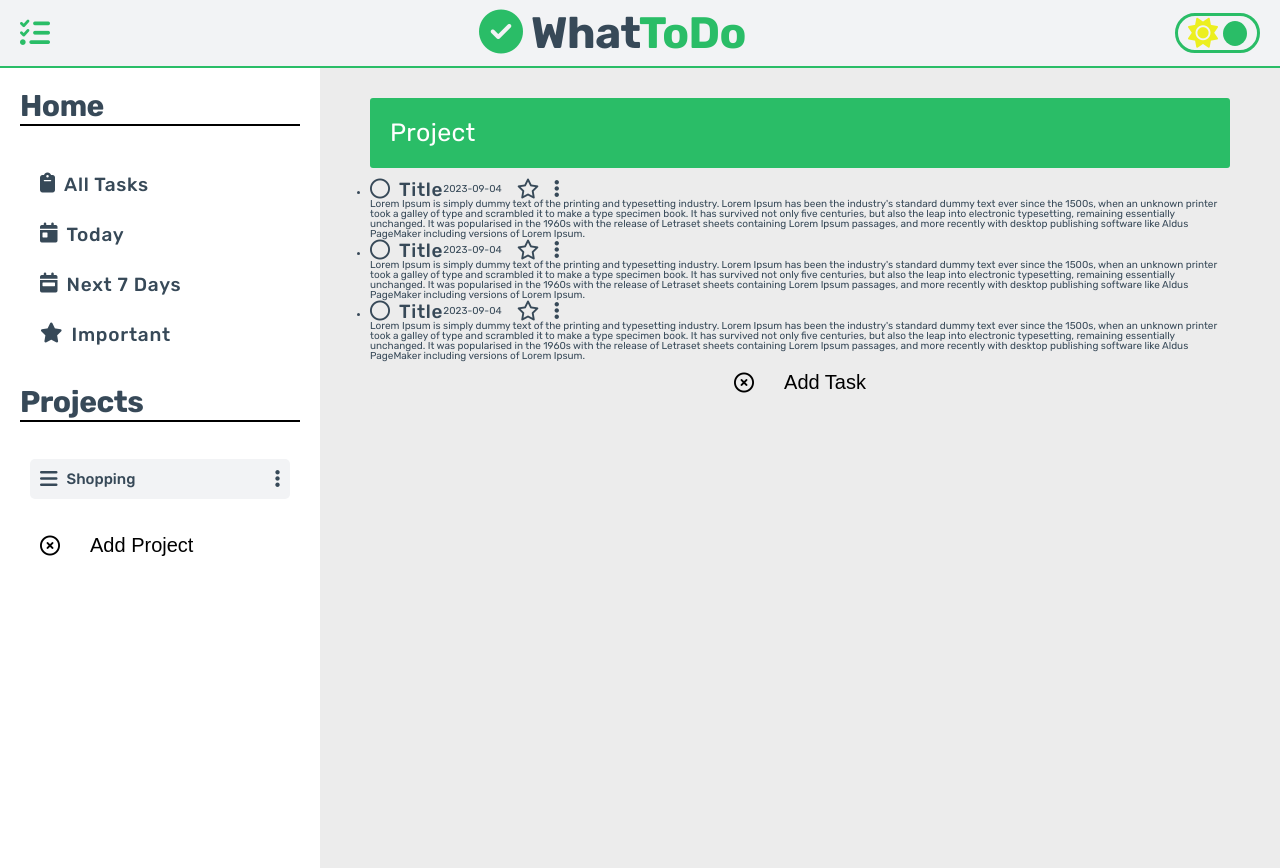
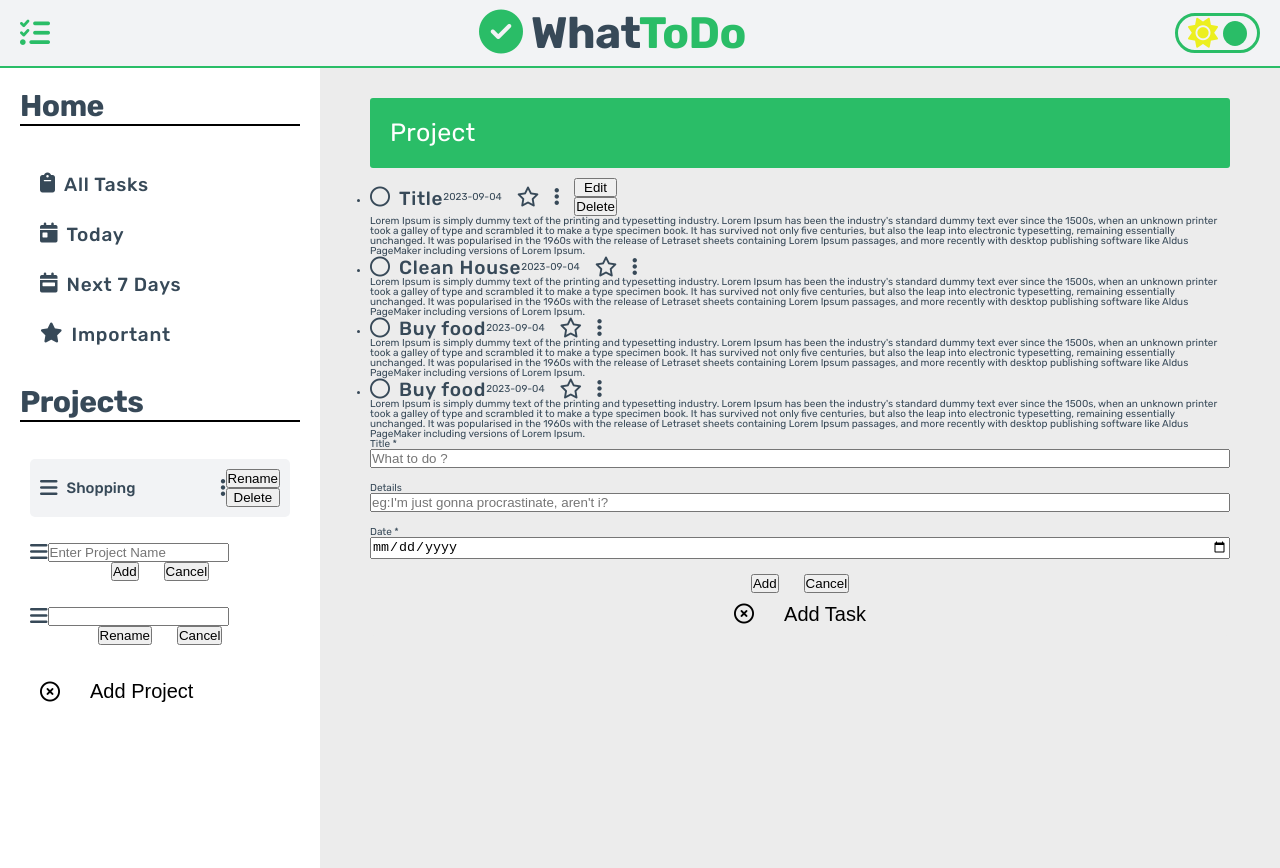
Before and after one commit to Gliga2002/to-do, a plain HTML site: page index.html in a window 1280 px wide. Drawn offline with Linux system fonts and the light colour scheme.

Commit message:
Finish prototype U

```diff
--- a/index.html
+++ b/index.html
@@ -46,15 +46,54 @@
       </div>
       <p class="heading-secondary section-aside--title">Projects</p>
       <div class="projects flex flex--column gap--md">
+
        <div class="project flex flex--center-v">
         <i class="fa-solid fa-bars fa-2x"></i>
         <p class="project--name">Shopping</p>
         <i class="fa-solid fa-ellipsis-vertical fa-2x"></i>
+
+         <!-- OVO ISTO IDE U JS -->
+        <div class="pop-up pop-up--rename flex flex--column">
+          <button>Rename</button>
+          <button>Delete</button>
+         </div>
        </div>
+
+
+
+
+
+
+       <!-- OVO IDE U JS -->
+       <form class="project-form">
+        <div class="project-form-input-box flex flex--center-v margin-bottom--es">
+          <i class="fa-solid fa-bars fa-2x"></i>
+          <input type="text" placeholder="Enter Project Name" class="  input-box-input margin-left--es"/>
+
+         </div>
+         <div class="project-form-btns flex flex--center gap--md">
+          <button class="btn btn--add">Add</button>
+          <button class="btn btn--cancel">Cancel</button>
+        </div>
+       </form>
+
+       <form class="project-form">
+        <div class="project-form-input-box flex flex--center-v margin-bottom--es">
+          <i class="fa-solid fa-bars fa-2x"></i>
+          <input type="text" class="  input-box-input margin-left--es"/>
+         </div>
+         <div class="project-form-btns flex flex--center gap--md">
+          <button class="btn btn--add">Rename</button>
+          <button class="btn btn--cancel">Cancel</button>
+        </div>
+       </form>
+
+
        <button class="project-add flex flex--center-v ">
         <i class="fa-regular fa-circle-xmark"></i>
         <span class="project-add--name margin-left--md">Add Project</span>
        </button>
+
       </div>
     </aside>
 
@@ -62,7 +101,7 @@
       <div class="main">
         <h3 class="main-title heading-tertiary">Project</h3>
         <div class="tasks">
-          <ul class="tasks--lists margin-bottom--md">
+          <ul class="tasks--lists margin-left--sm ">
             <!-- OVO CES U JS, SAMO POKAZNO OVDE -->
             <li class="tasks--item margin-bottom--es">
               <div class="task">
@@ -72,6 +111,37 @@
                     <!-- <i class="fa-regular fa-circle-check" style="color:var(--color-green)"></i> -->
                     <i class="fa-regular fa-circle fa-2x"></i>
                     <p class="subheading">Title</p>
+                  </div>
+                  <div class="task-header--right flex flex--center-v gap--sm">
+                    <div class="task-date">2023-09-04</div>
+                    <!-- Kad se klikne popuni se-->
+
+                    <!-- <i class="fa-solid fa-star fa-2x" style="color:var(--color-yellow--dark)"></i> -->
+                    <i class="fa-regular fa-star fa-2x"></i>
+                    <i class="fa-solid fa-ellipsis-vertical fa-2x"></i>
+                    <!-- I OVO IDE U JS -->
+                    <div class="pop-up pop-up--edit flex flex--column">
+                      <button>Edit</button>
+                      <button>Delete</button>
+                     </div>
+                  </div>
+                </div>
+                <div class="task-body">
+                  <p class="task-body--text">
+                    Lorem Ipsum is simply dummy text of the printing and typesetting industry. Lorem Ipsum has been the industry's standard dummy text ever since the 1500s, when an unknown printer took a galley of type and scrambled it to make a type specimen book. It has survived not only five centuries, but also the leap into electronic typesetting, remaining essentially unchanged. It was popularised in the 1960s with the release of Letraset sheets containing Lorem Ipsum passages, and more recently with desktop publishing software like Aldus PageMaker including versions of Lorem Ipsum.
+                  </p>
+                </div>
+              </div>
+            </li>
+
+            <li class="tasks--item margin-bottom--es">
+              <div class="task">
+                <div class="task-header flex">
+                  <div class="task-header--left flex flex--center-v gap--es">
+                    <!-- Kad se klikne -->
+                    <!-- <i class="fa-regular fa-circle-check" style="color:var(--color-green)"></i> -->
+                    <i class="fa-regular fa-circle fa-2x"></i>
+                    <p class="subheading">Clean House</p>
                   </div>
                   <div class="task-header--right flex flex--center-v gap--sm">
                     <div class="task-date">2023-09-04</div>
@@ -97,7 +167,7 @@
                     <!-- Kad se klikne -->
                     <!-- <i class="fa-regular fa-circle-check" style="color:var(--color-green)"></i> -->
                     <i class="fa-regular fa-circle fa-2x"></i>
-                    <p class="subheading">Title</p>
+                    <p class="subheading">Buy food</p>
                   </div>
                   <div class="task-header--right flex flex--center-v gap--sm">
                     <div class="task-date">2023-09-04</div>
@@ -116,6 +186,7 @@
               </div>
             </li>
 
+
             <li class="tasks--item margin-bottom--es">
               <div class="task">
                 <div class="task-header flex">
@@ -123,7 +194,7 @@
                     <!-- Kad se klikne -->
                     <!-- <i class="fa-regular fa-circle-check" style="color:var(--color-green)"></i> -->
                     <i class="fa-regular fa-circle fa-2x"></i>
-                    <p class="subheading">Title</p>
+                    <p class="subheading">Buy food</p>
                   </div>
                   <div class="task-header--right flex flex--center-v gap--sm">
                     <div class="task-date">2023-09-04</div>
@@ -142,6 +213,29 @@
               </div>
             </li>
           </ul>
+
+          <!-- OVO IDE U JS -->
+          <form class="tasks-form flex flex--column gap--sm margin-top--sm ">
+            <div class="input-box flex flex--column">
+              <label class="input-box-label" for="title">Title *</label>
+              <input class="input-box-input" id="title" type="text" placeholder="What to do ?" required/>
+            </div>
+
+            <div class="input-box flex flex--column">
+              <label class="input-box-label"  for="details">Details</label>
+              <input class="input-box-input" id="details" placeholder="eg:I'm just gonna procrastinate, aren't i?" type="text" />
+            </div>
+
+            <div class="input-box flex flex--column">
+              <label class="input-box-label" for="date">Date *</label>
+              <input class="input-box-input" id="date" type="date" required/>
+            </div>
+
+            <div class="tasks-form-btns flex flex--center gap--md">
+              <button class="btn btn--add">Add</button>
+              <button class="btn btn--cancel">Cancel</button>
+            </div>
+          </form>
           <button class="task-add flex flex--center">
             <i class="fa-regular fa-circle-xmark"></i>
             <span class="task-add--name margin-left--md">Add Task</span>
```
